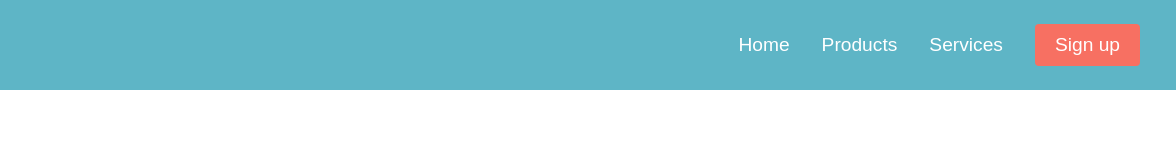
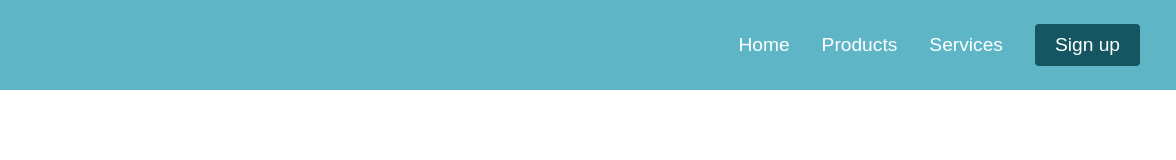
Before and after one commit to Leonard-03/Project, a plain HTML site: page index.html in a window 1280 px wide. Shown: the full height of the page, 104-1280 px from the left. Drawn offline with Linux system fonts and the light colour scheme.

Commit message:
Update style.css

```diff
--- a/style.css
+++ b/style.css
@@ -106,7 +106,7 @@
     border : none;
     outline: none;
     border-radius: 4px;
-    background: #f77062;
+    background: #165663;
     color: #fff;
 }
 
```
